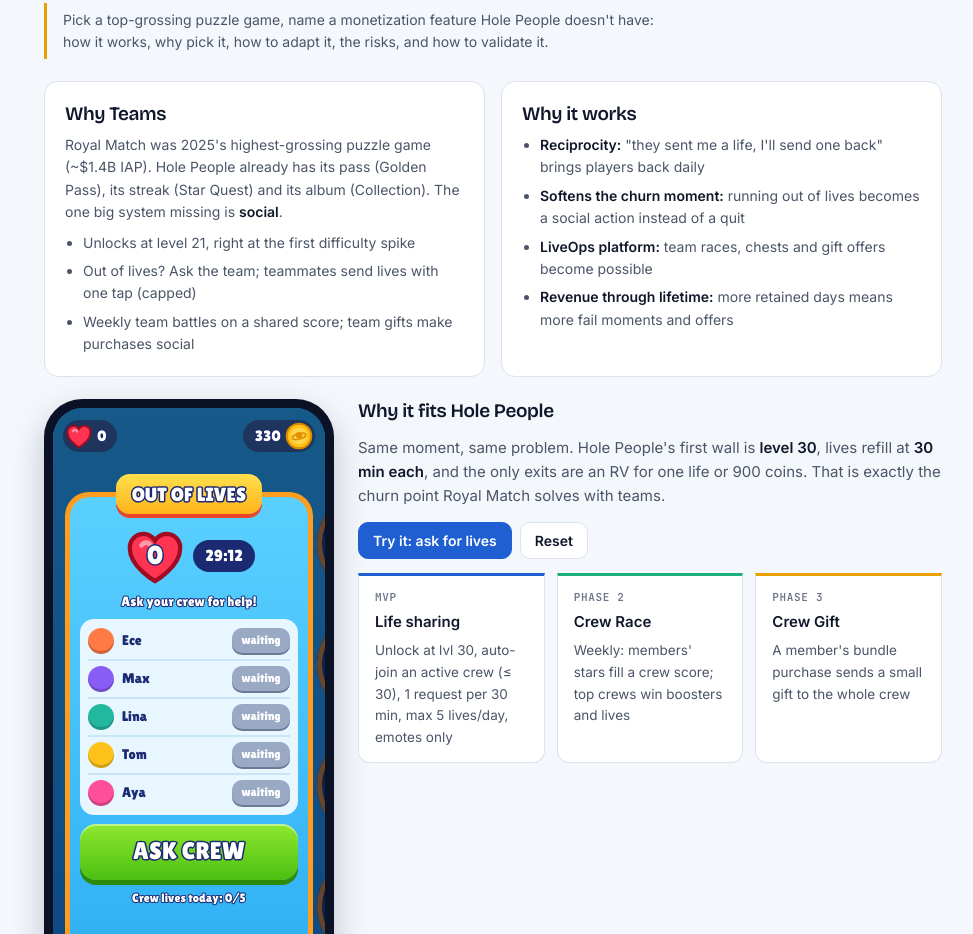
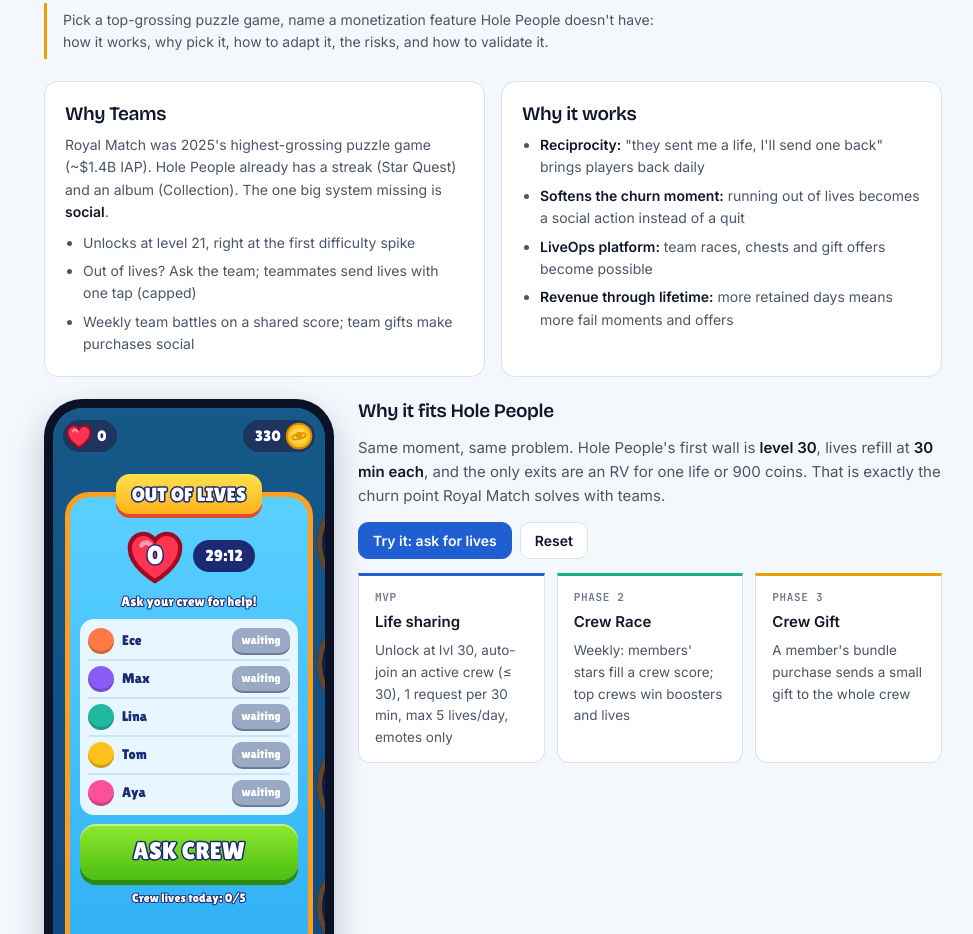
Before and after one commit to omeryenal/hole-people-case, a plain HTML site: page index.html in a window 1280 px wide. Shown: the part 4006-4940 px from the top of the page, without its empty margins (272-1245 px from the left). Drawn offline with nearby package versions, Linux system fonts and the light colour scheme.

Commit message:
Update Q2 copy

```diff
--- a/index.html
+++ b/index.html
@@ -369,7 +369,7 @@ html{scroll-behavior:smooth}
   <div class="grid2">
     <div class="card" style="display:flex;flex-direction:column;gap:8px">
       <h3>Why Teams</h3>
-      <p style="font-size:14px">Royal Match was 2025's highest-grossing puzzle game (~$1.4B IAP). Hole People already has its pass (Golden Pass), its streak (Star Quest) and its album (Collection). The one big system missing is <strong>social</strong>.</p>
+      <p style="font-size:14px">Royal Match was 2025's highest-grossing puzzle game (~$1.4B IAP). Hole People already has a streak (Star Quest) and an album (Collection). The one big system missing is <strong>social</strong>.</p>
       <ul class="clean" style="font-size:14px">
         <li>Unlocks at level 21, right at the first difficulty spike</li>
         <li>Out of lives? Ask the team; teammates send lives with one tap (capped)</li>
```
